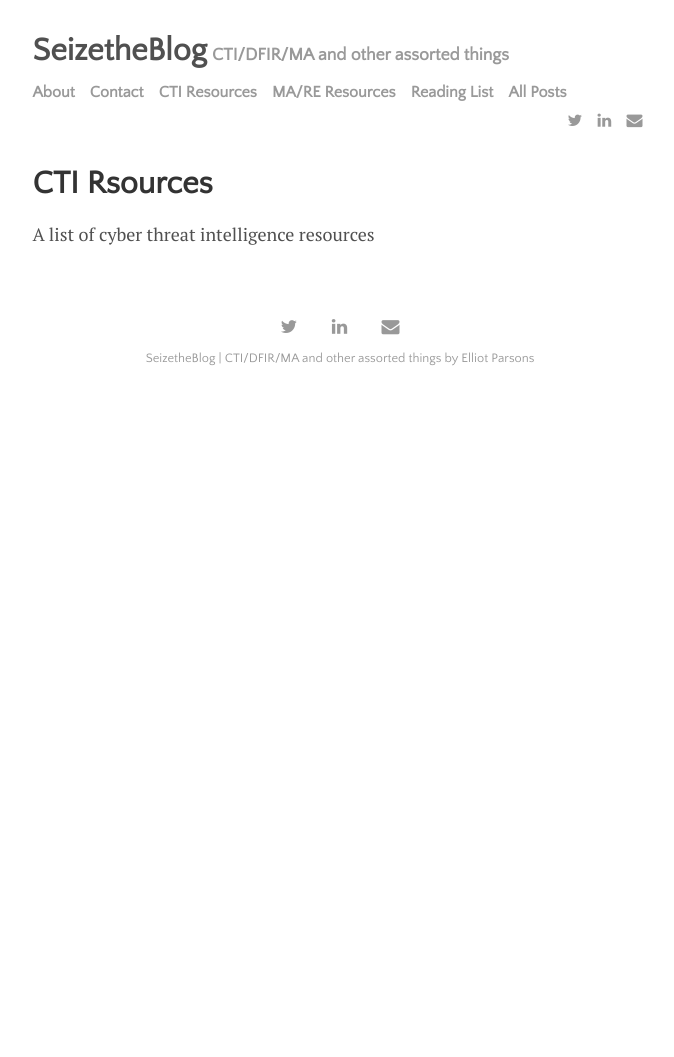
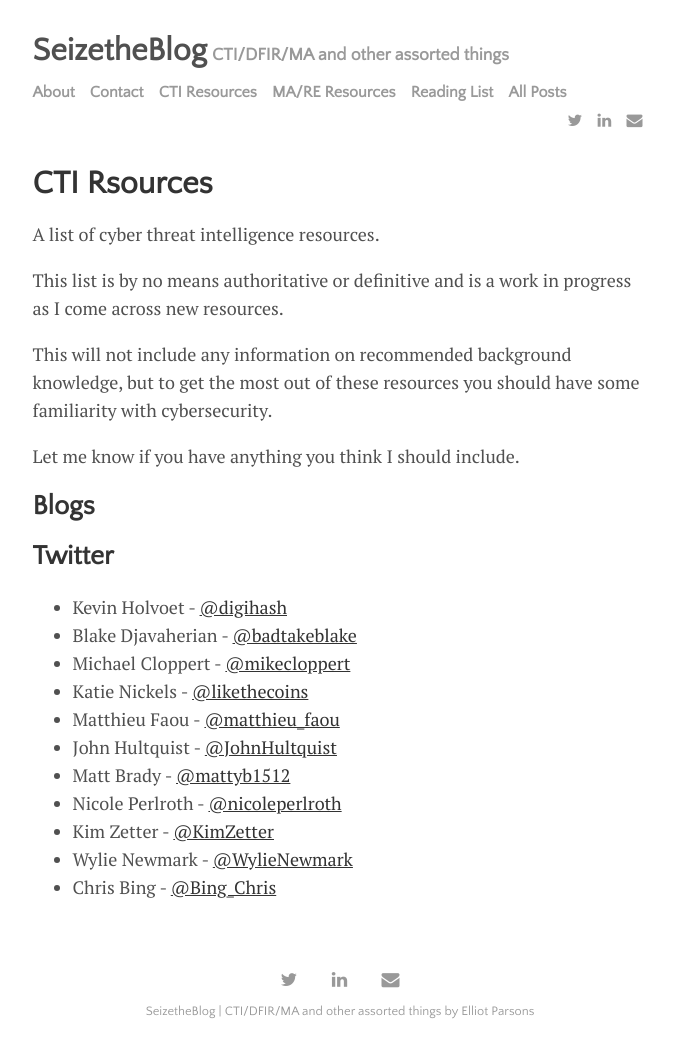
Before and after one commit to seizethecheese/seizethecheese.github.io, a Jekyll site: the page built from menu/cti.md, in a window 1280 px wide. Shown: the whole page, without its empty margins (300-974 px from the left). Built offline with Jekyll 4.4.1, drawn with Linux system fonts in a browser that asks for light colours; some web fonts are replaced; before the commit the page ends 900 px from its top, so only the background shows below that.

Commit message:
Update cti.md

```diff
--- a/menu/cti.md
+++ b/menu/cti.md
@@ -4,4 +4,27 @@ title: CTI Rsources
 permalink: /cti
 ---
 
-A list of cyber threat intelligence resources
+A list of cyber threat intelligence resources.
+
+This list is by no means authoritative or definitive and is a work in progress as I come across new resources.
+
+This will not include any information on recommended background knowledge, but to get the most out of these resources you should have some familiarity with cybersecurity.
+
+Let me know if you have anything you think I should include.
+
+
+## Blogs
+
+
+## Twitter
+- Kevin Holvoet - [@digihash](https://twitter.com/digihash)
+- Blake Djavaherian - [@badtakeblake](https://twitter.com/badtakeblake)
+- Michael Cloppert - [@mikecloppert](https://twitter.com/mikecloppert)
+- Katie Nickels - [@likethecoins](https://twitter.com/likethecoins)
+- Matthieu Faou - [@matthieu_faou](https://twitter.com/matthieu_faou)
+- John Hultquist - [@JohnHultquist](https://twitter.com/JohnHultquist)
+- Matt Brady - [@mattyb1512](https://twitter.com/mattyb1512)
+- Nicole Perlroth - [@nicoleperlroth](https://twitter.com/nicoleperlroth)
+- Kim Zetter - [@KimZetter](https://twitter.com/KimZetter)
+- Wylie Newmark - [@WylieNewmark](https://twitter.com/WylieNewmark)
+- Chris Bing - [@Bing_Chris](https://twitter.com/Bing_Chris)
```
